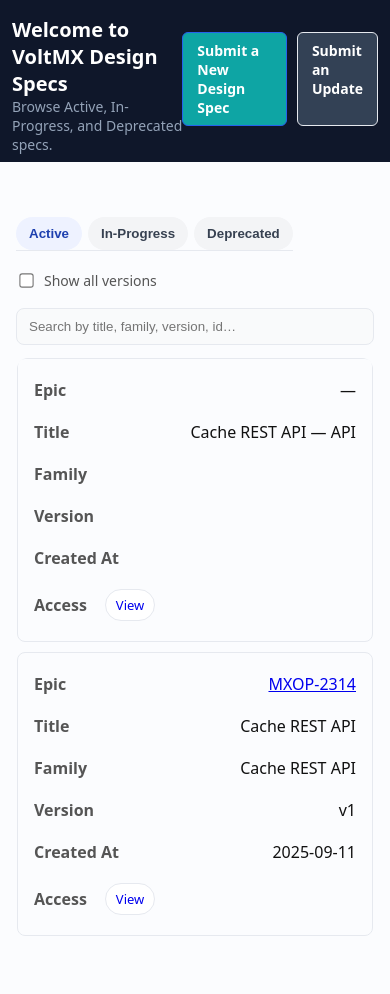
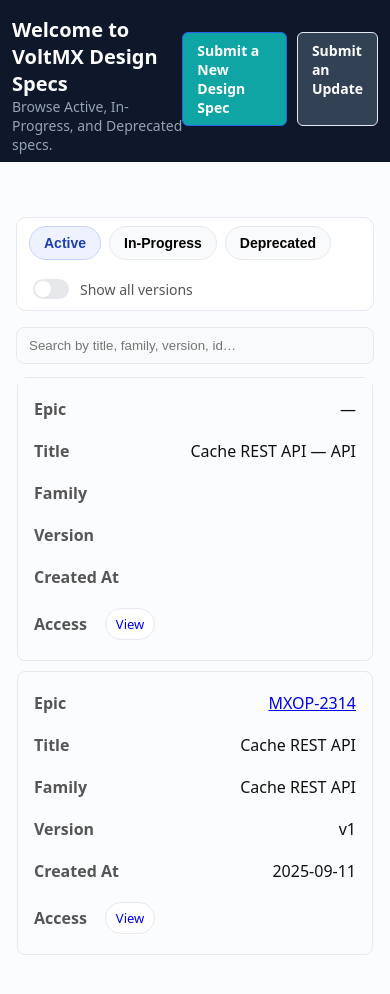
Before and after one commit to pranavwani/design-spec-v3, a Jekyll site: the page built from index.html, in a window 390 px wide and 1021 px high. Shown: the top 994 px of the window. Built offline with Jekyll 4.4.1, drawn with Linux system fonts in a browser that asks for light colours.

Commit message:
Test 1.18

```diff
--- a/assets/style.css
+++ b/assets/style.css
@@ -378,3 +378,90 @@
   .toolbar{ flex-wrap:wrap; }
   .toggle.inline{ order:2; }  /* allows wrapping under tabs on small screens */
 }
+
+
+/* --- Toolbar polish --- */
+.toolbar1 {
+  display: flex;
+  justify-content: space-between;
+  align-items: center;
+  gap: 16px;
+  margin: 16px 0;
+  padding: 8px 12px;
+  background: #fff;
+  border: 1px solid var(--border);
+  border-radius: 10px;
+}
+
+/* Tabs look like pills */
+.tabs1 {
+  display: flex;
+  gap: 8px;
+}
+.tab1 {
+  padding: 8px 14px;
+  border-radius: 999px;
+  border: 1px solid var(--border);
+  background: #f9fafb;
+  font-weight: 600;
+  font-size: 14px;
+  cursor: pointer;
+  transition: all .2s ease;
+}
+.tab1[aria-selected="true"] {
+  background: #eef2ff;
+  color: #1e40af;
+  border-color: #c7d2fe;
+}
+.tab1:hover {
+  background: #f3f4f6;
+}
+
+/* Fancy toggle pill */
+.toggle-pill {
+  display: flex;
+  align-items: center;
+  gap: 8px;
+  font-size: 14px;
+  color: var(--sub);
+  cursor: pointer;
+  user-select: none;
+}
+.toggle-pill input {
+  appearance: none;
+  width: 36px;
+  height: 20px;
+  background: #e5e7eb;
+  border-radius: 999px;
+  position: relative;
+  outline: none;
+  transition: background .2s ease;
+}
+.toggle-pill input:checked {
+  background: #2563eb;
+}
+.toggle-pill input::before {
+  content: "";
+  position: absolute;
+  width: 16px;
+  height: 16px;
+  top: 2px;
+  left: 2px;
+  border-radius: 50%;
+  background: white;
+  transition: transform .2s ease;
+}
+.toggle-pill input:checked::before {
+  transform: translateX(16px);
+}
+.pill-label {
+  white-space: nowrap;
+}
+
+/* Responsive: stack toggle under tabs */
+@media (max-width: 700px) {
+  .toolbar1 {
+    flex-direction: column;
+    align-items: flex-start;
+  }
+}
--- a/index.html
+++ b/index.html
@@ -24,20 +24,20 @@
 
   <main class="wrap">
 
-  <div class="toolbar" aria-label="Spec filters">
-    <div class="tabs" role="tablist" aria-label="Spec status">
-      <button class="tab" role="tab" aria-selected="true" data-target="active">Active</button>
-      <button class="tab" role="tab" aria-selected="false" data-target="in-progress">In-Progress</button>
-      <button class="tab" role="tab" aria-selected="false" data-target="deprecated">Deprecated</button>
+
+  <div class="toolbar1" aria-label="Spec filters">
+    <div class="tabs1" role="tablist" aria-label="Spec status">
+      <button class="tab1" role="tab" aria-selected="true" data-target="active">Active</button>
+      <button class="tab1" role="tab" aria-selected="false" data-target="in-progress">In-Progress</button>
+      <button class="tab1" role="tab" aria-selected="false" data-target="deprecated">Deprecated</button>
     </div>
 
-    <div class="table-toolbar">
-      <label class="toggle">
-        <input id="showAll" type="checkbox" />
-        <span>Show all versions</span>
-      </label>
-    </div>
+    <label class="toggle-pill">
+      <input id="showAll" type="checkbox" />
+      <span class="pill-label">Show all versions</span>
+    </label>
   </div>
+
 
   <div class="searchbar">
     <input id="q" type="search" placeholder="Search by title, family, version, id…" aria-label="Search specs">
```
